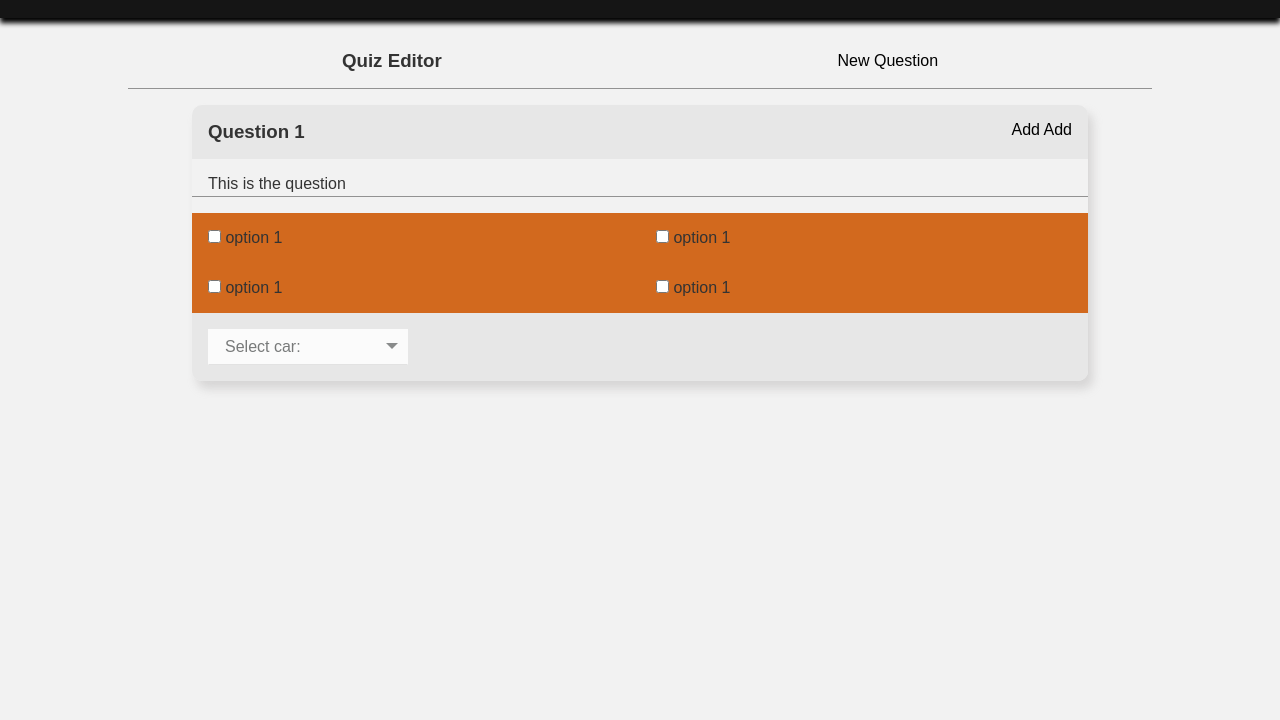
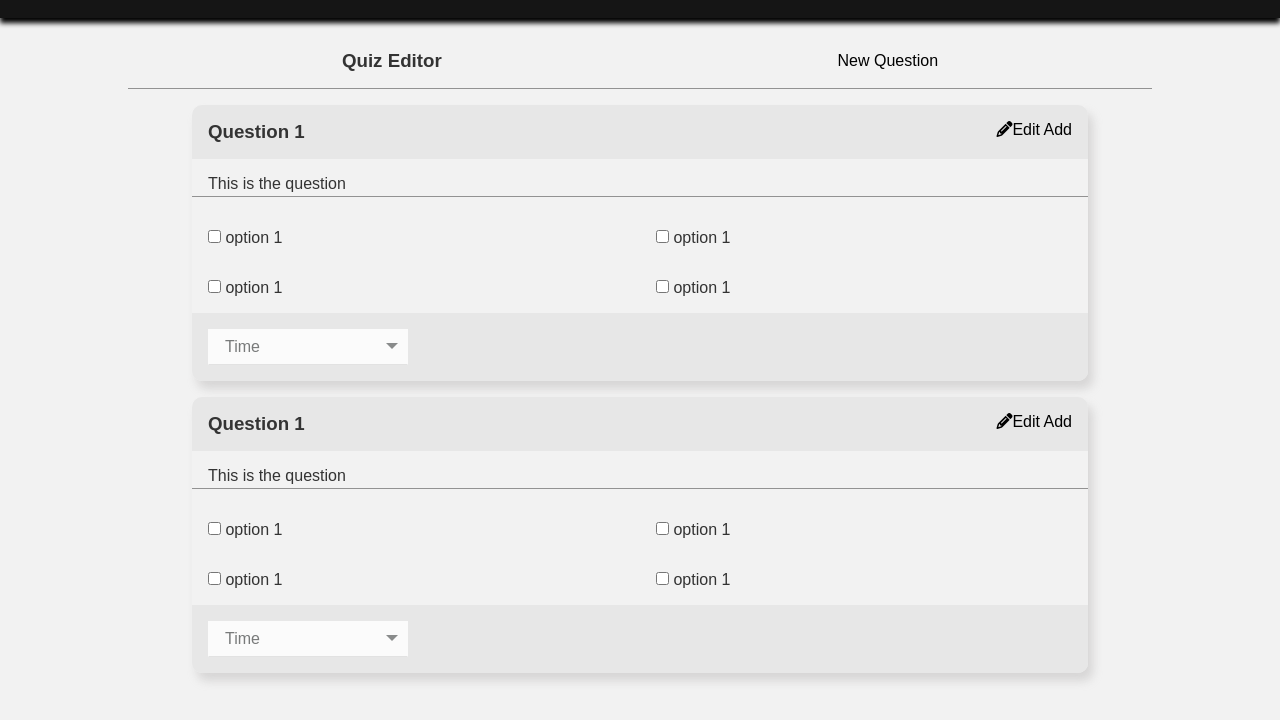
Before and after one commit to haydencordeiro/QuizSiteUi, a plain HTML site: page index.html in a window 1280 px wide. Shown: the part 78-798 px from the top of the page. Drawn offline with nearby package versions, Linux system fonts and the light colour scheme.

Commit message:
made ui changes

```diff
--- a/index.html
+++ b/index.html
@@ -2,13 +2,14 @@
 <html lang="en">
 
 <head>
-    <meta charset="UTF-8">
+
+
+    <script src="https://code.jquery.com/jquery-3.4.1.js"></script>
+    <script src="https://kit.fontawesome.com/a076d05399.js"></script>
     <meta name="viewport" content="width=device-width, initial-scale=1.0">
     <link rel="stylesheet" href="style.css">
     <link rel="stylesheet" href="quizAddstyle.css">
-    <link href="https://fonts.googleapis.com/css2?family=Poppins:ital,wght@0,300;0,400;0,600;1,500&display=swap"
-        rel="stylesheet">
-    <link rel="stylesheet" href="https://cdnjs.cloudflare.com/ajax/libs/font-awesome/4.7.0/css/font-awesome.min.css" />
+
     <title>Title</title>
 </head>
 
@@ -46,7 +47,7 @@
                 <div class="questionOptions">
                     <h3>Question 1</h3>
                     <div>
-                        <a href="" style="text-decoration: none;color:black">Add</a>
+                        <a href="" style="text-decoration: none;color:black"><i class="fa fa-pencil" a></i>Edit</a>
                         <a href="" style="text-decoration: none;color:black">Add</a>
                     </div>
                 </div>
@@ -76,9 +77,51 @@
                 <div class="questionFotter">
                     <div class="custom-select" style="width:200px; color">
                         <select>
-                            <option value="0">Select car:</option>
-                            <option value="1">Audi</option>
-                            <option value="2">BMW</option>
+                            <option value="0">Time</option>
+                            <option value="1">30s</option>
+                            <option value="2">45s</option>
+
+                        </select>
+                    </div>
+                </div>
+            </div>
+            <div class="question">
+                <div class="questionOptions">
+                    <h3>Question 1</h3>
+                    <div>
+                        <a href="" style="text-decoration: none;color:black"><i class="fa fa-pencil" a></i>Edit</a>
+                        <a href="" style="text-decoration: none;color:black">Add</a>
+                    </div>
+                </div>
+                <div class="questionQuestion">
+                    This is the question
+                </div>
+                <div class="questionAns">
+                    <div class="options">
+                        <input type="checkbox" id="option1" name="option1" value="opt1">
+                        <label for="vehicle1"> option 1</label><br>
+                    </div>
+                    <div class="options">
+                        <input type="checkbox" id="option1" name="option1" value="opt1">
+                        <label for="vehicle1"> option 1</label><br>
+                    </div>
+                    <div class="options">
+                        <input type="checkbox" id="option1" name="option1" value="opt1">
+                        <label for="vehicle1"> option 1</label><br>
+                    </div>
+                    <div class="options">
+                        <input type="checkbox" id="option1" name="option1" value="opt1">
+                        <label for="vehicle1"> option 1</label><br>
+                    </div>
+
+
+                </div>
+                <div class="questionFotter">
+                    <div class="custom-select" style="width:200px; color">
+                        <select>
+                            <option value="0">Time</option>
+                            <option value="1">30s</option>
+                            <option value="2">45s</option>
 
                         </select>
                     </div>
--- a/quizAddstyle.css
+++ b/quizAddstyle.css
@@ -61,7 +61,7 @@ html {
 }
 
 .questionAns .options {
-  background-color: chocolate;
+  background-color: inherit;
   min-width: 50%;
   padding: 1rem;
 }
```
